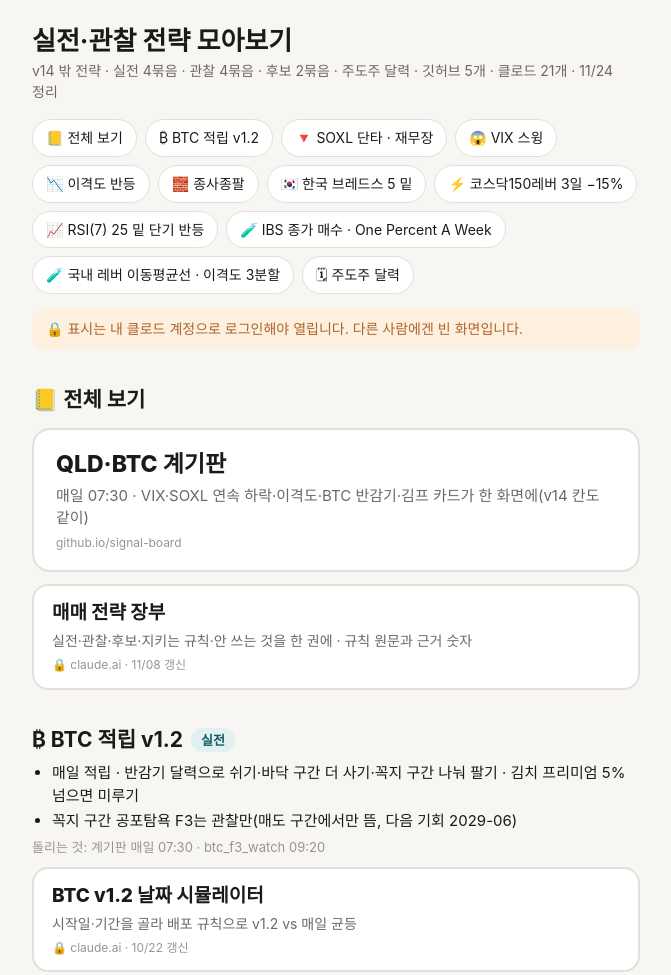
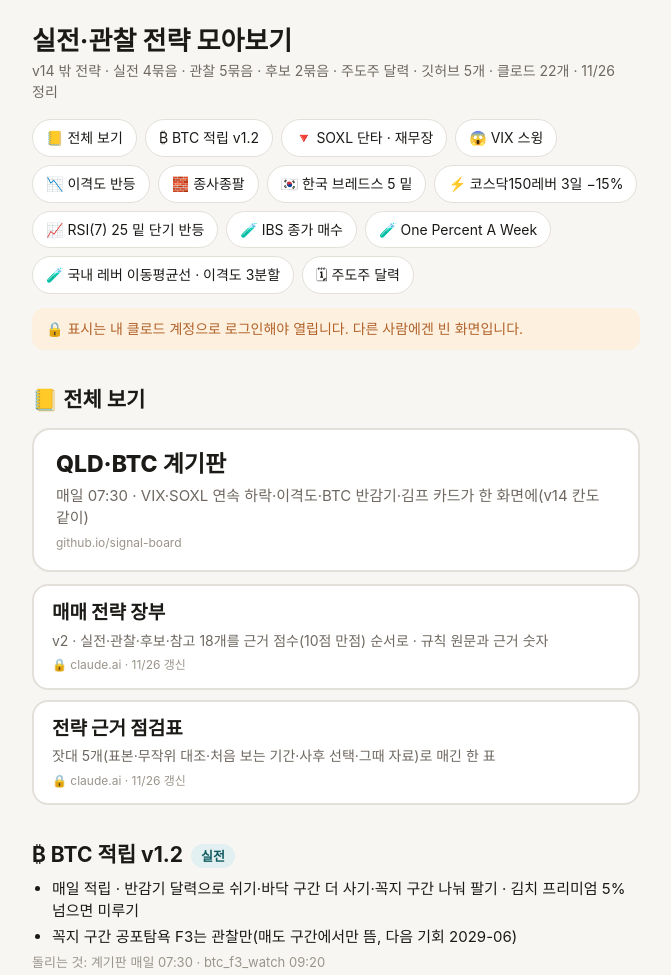
Before and after one commit to matin32644-prog/strategy-hub, a plain HTML site: page index.html in a window 1280 px wide. Shown: the top 975 px of the page, without its empty margins (304-975 px from the left). Drawn offline with Linux system fonts and the light colour scheme.

Commit message:
update hub

```diff
--- a/index.html
+++ b/index.html
@@ -35,9 +35,9 @@ a.pick.sm small{font-size:14px}
 .foot{font-size:12px;color:var(--faint);margin-top:32px;line-height:1.6}
 .foot a{color:inherit}
 </style></head>
-<body data-built="2026-11-24T13:13:04+09:00"><main>
+<body data-built="2026-11-26T11:45:28+09:00"><main>
 <h1>실전·관찰 전략 모아보기</h1>
-<p class="sub">v14 밖 전략 · 실전 4묶음 · 관찰 4묶음 · 후보 2묶음 · 주도주 달력 · 깃허브 5개 · 클로드 21개 · 11/24 정리</p>
+<p class="sub">v14 밖 전략 · 실전 4묶음 · 관찰 5묶음 · 후보 2묶음 · 주도주 달력 · 깃허브 5개 · 클로드 22개 · 11/26 정리</p>
 <nav>
 <a href="#all">📒 전체 보기</a>
 <a href="#btc">₿ BTC 적립 v1.2</a>
@@ -48,13 +48,15 @@ a.pick.sm small{font-size:14px}
 <a href="#kb">🇰🇷 한국 브레드스 5 밑</a>
 <a href="#kq">⚡ 코스닥150레버 3일 −15%</a>
 <a href="#rsi">📈 RSI(7) 25 밑 단기 반등</a>
-<a href="#cus">🧪 IBS 종가 매수 · One Percent A Week</a>
+<a href="#ibs">🧪 IBS 종가 매수</a>
+<a href="#cus">🧪 One Percent A Week</a>
 <a href="#ckr">🧪 국내 레버 이동평균선 · 이격도 3분할</a>
 <a href="#theme">🗓 주도주 달력</a>
 </nav><div class="lock">🔒 표시는 내 클로드 계정으로 로그인해야 열립니다. 다른 사람에겐 빈 화면입니다.</div>
 <h2 id="all">📒 전체 보기 </h2>
 <a class="pick" href="https://matin32644-prog.github.io/signal-board/" rel="noreferrer">QLD·BTC 계기판<small>매일 07:30 · VIX·SOXL 연속 하락·이격도·BTC 반감기·김프 카드가 한 화면에(v14 칸도 같이)</small><i>github.io/signal-board</i></a>
-<a class="pick sm" href="https://claude.ai/artifact/M8nTxJdsLjswpyqePe294B" rel="noreferrer">매매 전략 장부<small>실전·관찰·후보·지키는 규칙·안 쓰는 것을 한 권에 · 규칙 원문과 근거 숫자</small><i>🔒 claude.ai · 11/08 갱신</i></a>
+<a class="pick sm" href="https://claude.ai/artifact/M8nTxJdsLjswpyqePe294B" rel="noreferrer">매매 전략 장부<small>v2 · 실전·관찰·후보·참고 18개를 근거 점수(10점 만점) 순서로 · 규칙 원문과 근거 숫자</small><i>🔒 claude.ai · 11/26 갱신</i></a>
+<a class="pick sm" href="https://claude.ai/artifact/8u4tByQmAzUhHQ78JuDGn6" rel="noreferrer">전략 근거 점검표<small>잣대 5개(표본·무작위 대조·처음 보는 기간·사후 선택·그때 자료)로 매긴 한 표</small><i>🔒 claude.ai · 11/26 갱신</i></a>
 <h2 id="btc">₿ BTC 적립 v1.2 <span class="st live">실전</span></h2>
 <ul class="rule"><li>매일 적립 · 반감기 달력으로 쉬기·바닥 구간 더 사기·꼭지 구간 나눠 팔기 · 김치 프리미엄 5% 넘으면 미루기</li><li>꼭지 구간 공포탐욕 F3는 관찰만(매도 구간에서만 뜸, 다음 기회 2029-06)</li></ul>
 <p class="run">돌리는 것: 계기판 매일 07:30 · btc_f3_watch 09:20</p>
@@ -64,7 +66,7 @@ a.pick.sm small{font-size:14px}
 <a class="pick sm" href="https://claude.ai/artifact/1RxQaFG8tVCUmWjoSk8Z9a" rel="noreferrer">BTC v13 설계 검정<small>QLD식 부스터·추세 축소를 BTC에 넣어 본 검정(부스터 3종 전패)</small><i>🔒 claude.ai · 10/02 갱신</i></a>
 <a class="pick sm" href="https://claude.ai/artifact/7fhbd1j5MBSkQ6b4BBprA5" rel="noreferrer">BTC 파워로 타점<small>파워로 바닥선 이탈 경보 · 참고용(계기판 카드)</small><i>🔒 claude.ai · 11/14 갱신</i></a>
 <h2 id="soxl">🔻 SOXL 단타 · 재무장 <span class="st live">실전</span></h2>
-<ul class="rule"><li>단타: 종가 4일 연속 하락 → 다음 날 매수 · 4일 연속 상승하고 진입가 위면 매도 · 126거래일 상한 · 손절 없음</li><li>재무장: 전고점 −60·−70·−80·−90%에 1:2:3:4 매수 · 평단 2배에 절반 익절, 나머지는 고점 −20%에 정리 · −40% 위로 회복하면 다시</li></ul>
+<ul class="rule"><li>단타: 종가 4일 연속 하락 → 다음 날 매수 · 4일 연속 상승하고 진입가 위면 매도 · 126거래일 상한 · 손절 없음</li><li>재무장: 전고점 −60·−70·−80·−90%에 1:2:3:4 매수 · 평단 2배에 절반 익절, 나머지는 고점 −20%에 정리 · −40% 위로 회복하면 다시</li><li>재무장 근거 11/26 처음 계산: 실물 2010~ 사이클 8개 · 10단위 계좌 4.24배 · 같은 짜임 무작위 대비 89%(기준 95% 미달) → 점수 5/10</li></ul>
 <p class="run">돌리는 것: soxl_swing · soxl_signal 매일 07:00 · 단타 7년 진척 분기 보고 · 재무장은 따로 페이지 없음(장부 카드)</p>
 <a class="pick sm" href="https://claude.ai/artifact/FVcfuEGRKbyKyguC37iken" rel="noreferrer">SOXL 스윙 물림 지도<small>단타로 산 뒤 얼마나 빠졌고 어떻게 끝났나</small><i>🔒 claude.ai · 10/17 갱신</i></a>
 <a class="pick sm" href="https://claude.ai/artifact/KR2BkRxWGELhsHbrbXmKJn" rel="noreferrer">SOXL 단타 7년 분포<small>오늘부터 7년 굴리면 몇 배인지 · 레짐에 따라 3.7~31배</small><i>🔒 claude.ai · 09/09 갱신</i></a>
@@ -101,8 +103,12 @@ a.pick.sm small{font-size:14px}
 <ul class="rule"><li>SOXL·TQQQ·UPRO RSI(7)이 종가로 25 밑이면 종가 가상 매수 → +6% 또는 5거래일째 종가 매도 · 손절 없음</li></ul>
 <p class="run">돌리는 것: rsi7_watch 매일 07:25 · 가상 매수·매도 날만 알림</p>
 <a class="pick sm" href="https://claude.ai/artifact/AjbsuivDQHG8tRyuvv7xCc" rel="noreferrer">RSI 급락 진입 검증<small>RSI가 크게 꺾인 날 사기 검정 · RSI(7) 관찰이 여기서 출발</small><i>🔒 claude.ai · 11/06 갱신</i></a>
-<h2 id="cus">🧪 IBS 종가 매수 · One Percent A Week <span class="st cand">후보</span></h2>
-<ul class="rule"><li>IBS: (종가 − 저가) ÷ (고가 − 저가)가 0.2 밑인 날 TQQQ·QLD·SOXL 종가 매수 → 다음 날 종가 매도</li><li>OPW: TQQQ 주 첫 거래일 시가 −1% 지정가 매수 → +1% 지정가 매도 · 체결가 −0.5%를 보면 매도가를 본전으로 · 금요일 종가 정리</li><li>둘 다 11/07 검정 통과 · 기록만(관찰 알림·돈 없음) · IBS는 메리츠 API로 종가 주문을 자동화하게 되면 다시 봄</li></ul>
+<h2 id="ibs">🧪 IBS 종가 매수 <span class="st watch">관찰</span></h2>
+<ul class="rule"><li>IBS: (종가 − 저가) ÷ (고가 − 저가)가 0.2 밑인 날 TQQQ·QLD·SOXL 종가 가상 매수 → 다음 날 종가 가상 매도 · 돈 안 넣음</li><li>11/07 사전 등록 검정 통과 → 11/26 관찰 시작(13186) · 근거 점수 10/10(장부 1위)</li></ul>
+<p class="run">돌리는 것: ibs_watch 토요일 08:10 주간 요약</p>
+<a class="pick sm" href="https://claude.ai/artifact/M8Y2L6EPFvSHaUJaEY5NR6" rel="noreferrer">공개 퀀트 전략 전수 검수<small>트뷰 2,067·깃허브 269·Quantpedia 82·X 200여 개를 훑어 새로 통과한 게 IBS·OPW 두 개 · 인기 16갈래는 탈락</small><i>🔒 claude.ai · 11/07 갱신</i></a>
+<h2 id="cus">🧪 One Percent A Week <span class="st cand">후보</span></h2>
+<ul class="rule"><li>OPW: TQQQ 주 첫 거래일 시가 −1% 지정가 매수 → +1% 지정가 매도 · 체결가 −0.5%를 보면 매도가를 본전으로 · 금요일 종가 정리</li><li>11/07 검정 통과 · 기록만(관찰 알림·돈 없음) · 합성 1999~2009에선 효과 0</li></ul>
 <p class="run">돌리는 것: 없음 · 전용 페이지 없음(검수 페이지 + 장부 카드)</p>
 <a class="pick sm" href="https://claude.ai/artifact/M8Y2L6EPFvSHaUJaEY5NR6" rel="noreferrer">공개 퀀트 전략 전수 검수<small>트뷰 2,067·깃허브 269·Quantpedia 82·X 200여 개를 훑어 새로 통과한 게 IBS·OPW 두 개 · 인기 16갈래는 탈락</small><i>🔒 claude.ai · 11/07 갱신</i></a>
 <a class="pick sm" href="https://claude.ai/artifact/M8nTxJdsLjswpyqePe294B" rel="noreferrer">매매 전략 장부 «후보» 칸<small>전용 페이지가 없어서 규칙·근거·한계 원문은 장부 카드에</small><i>🔒 claude.ai · 11/08 갱신</i></a>
```
